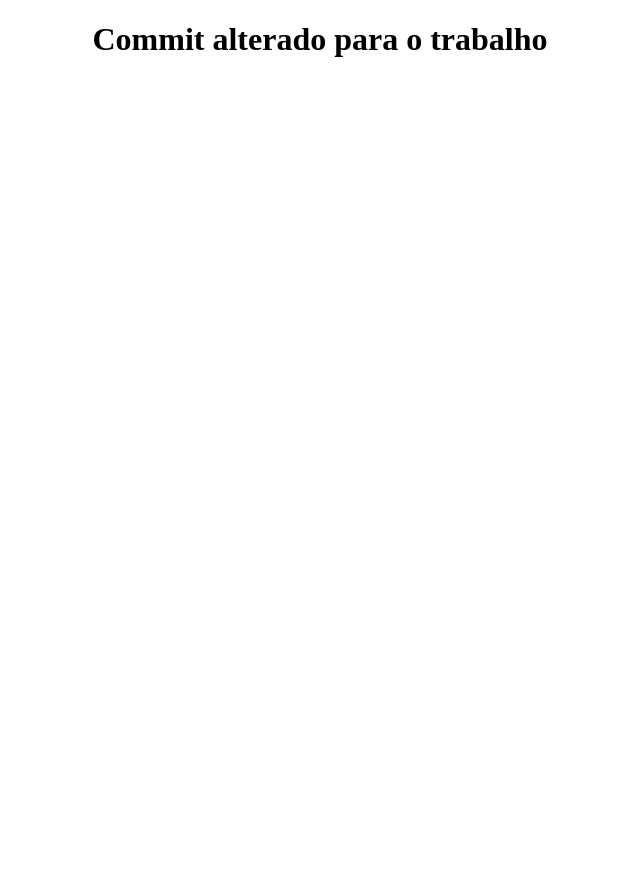
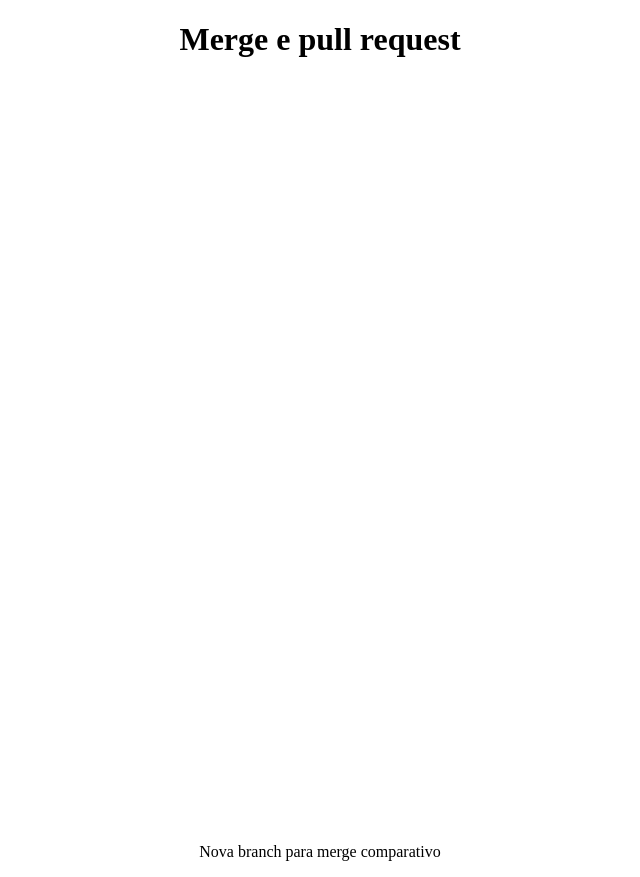
Before and after one commit to andersonmg89/unicesumar-topicos-especiais, a plain HTML site: page index.html in a window 1280 px wide. Shown: the whole page, without its empty margins (320-960 px from the left). Before the commit the page ends 843 px from the top, so only its background shows below. Drawn offline with Linux system fonts and the light colour scheme.

Commit message:
Create index.html

```diff
--- a/index.html
+++ b/index.html
@@ -13,6 +13,7 @@
     </style>
 </head>
 <body>
-    <h1 class="title">Commit alterado para o trabalho</h1>
+    <h1 class="title">Merge e pull request</h1>
+    <p style="text-align: center;"> Nova branch para merge comparativo</p>
 </body>
 </html>
```
